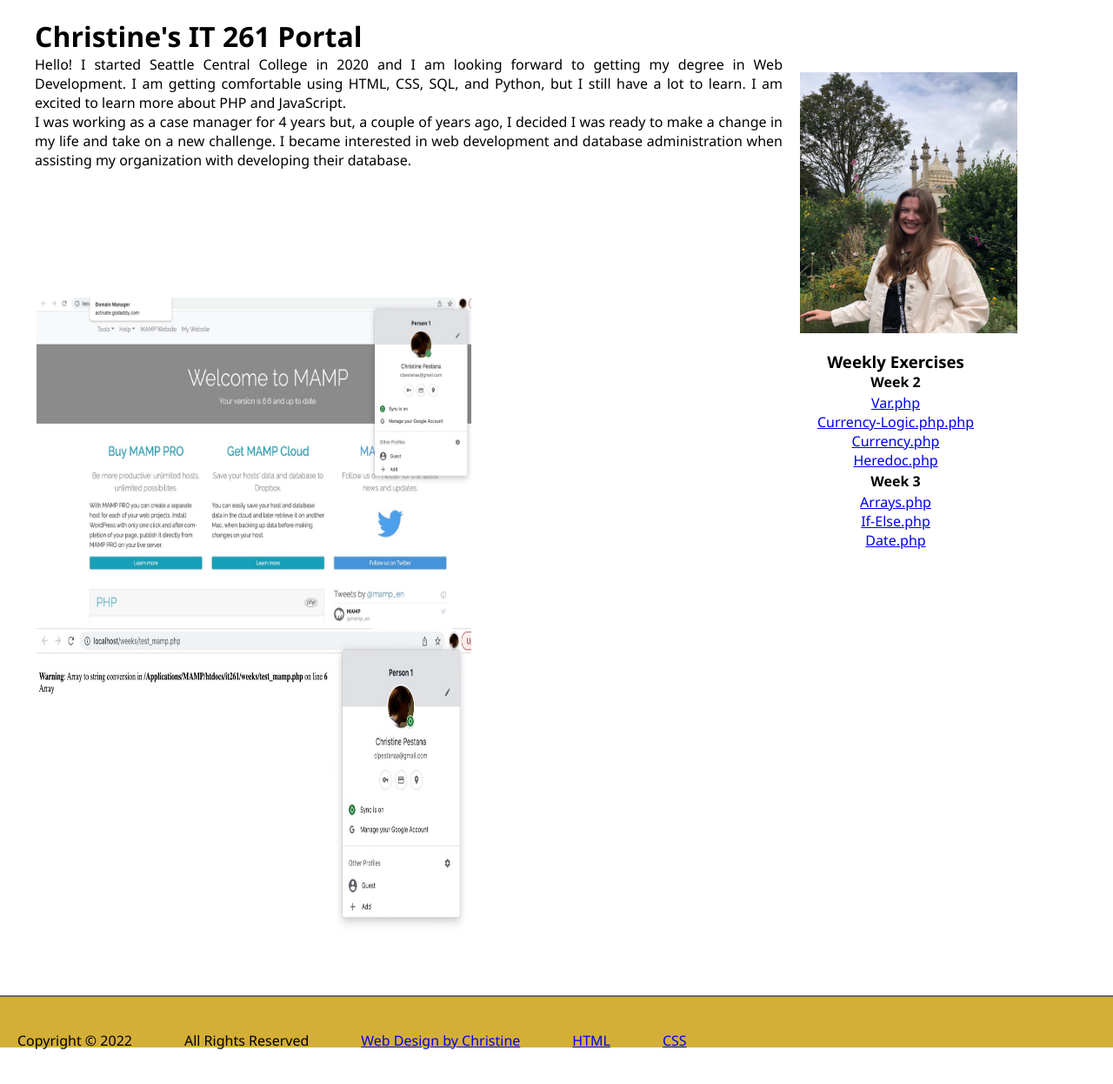
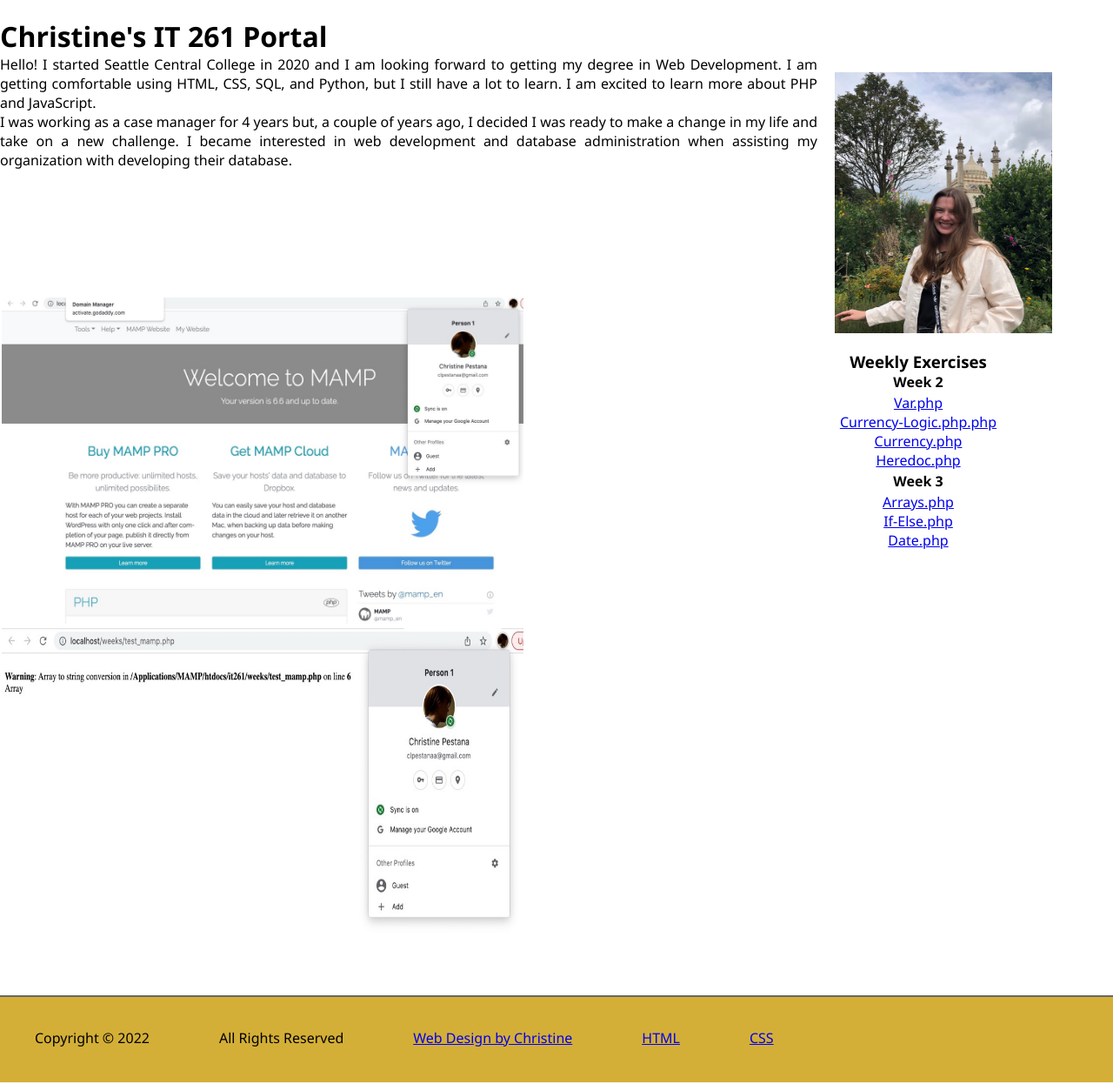
Before and after one commit to cpestana/it261, a PHP site: page / in a window 1280 px wide. Shown: the part 155-1401 px from the top of the page at 87% size. Run offline with PHP 8.4, Linux system fonts and the light colour scheme.

Commit message:
staged changes to footer and css

```diff
--- a/css/styles.css
+++ b/css/styles.css
@@ -21,6 +21,7 @@
     padding: 10px;
 
 }
+
 
 #h1-header {
     text-align: justify;
@@ -53,7 +54,7 @@
 }
 #wrapper {
     margin:20px auto;
-    max-width: 1200px;
+    max-width: 1300px;
 
 }
 
@@ -115,9 +116,10 @@
 footer {
     border-top: 2px solid #666;
     clear:both;
-    height:60px;
-    line-height:60px;
+    height: 100px;
+    line-height:5px;
     background: #D4AF37;
+    padding: 15px 10px;
 
 
 }
@@ -126,6 +128,6 @@
     float:left;
     margin-right:20px;
     list-style-type:none;
-    padding: 20px;
+    padding: 30px;
     text-align: center;
 }
--- a/index.php
+++ b/index.php
@@ -12,6 +12,7 @@
 
     <header>
         <h2>Christine Pestana</h2>
+
         <img src="images/php.jpg" alt="logo" width="75" height="75"/>
 
         <div id="innder-header">
@@ -60,8 +61,8 @@
 <main>
 
     <div id = "mamppages">
-<img src="images/mamppage.jpg" alt="mamppage" width="500" height="375"/>
-<img src="images/test_mamp3.jpg" alt="mamppage2" width="500" height="375"/>
+<img src="images/mamppage.jpg" alt="mamppage" width="600" height="375"/>
+<img src="images/test_mamp3.jpg" alt="mamppage2" width="600" height="375"/>
 
     </div><!--end mamppages-->
 
```
